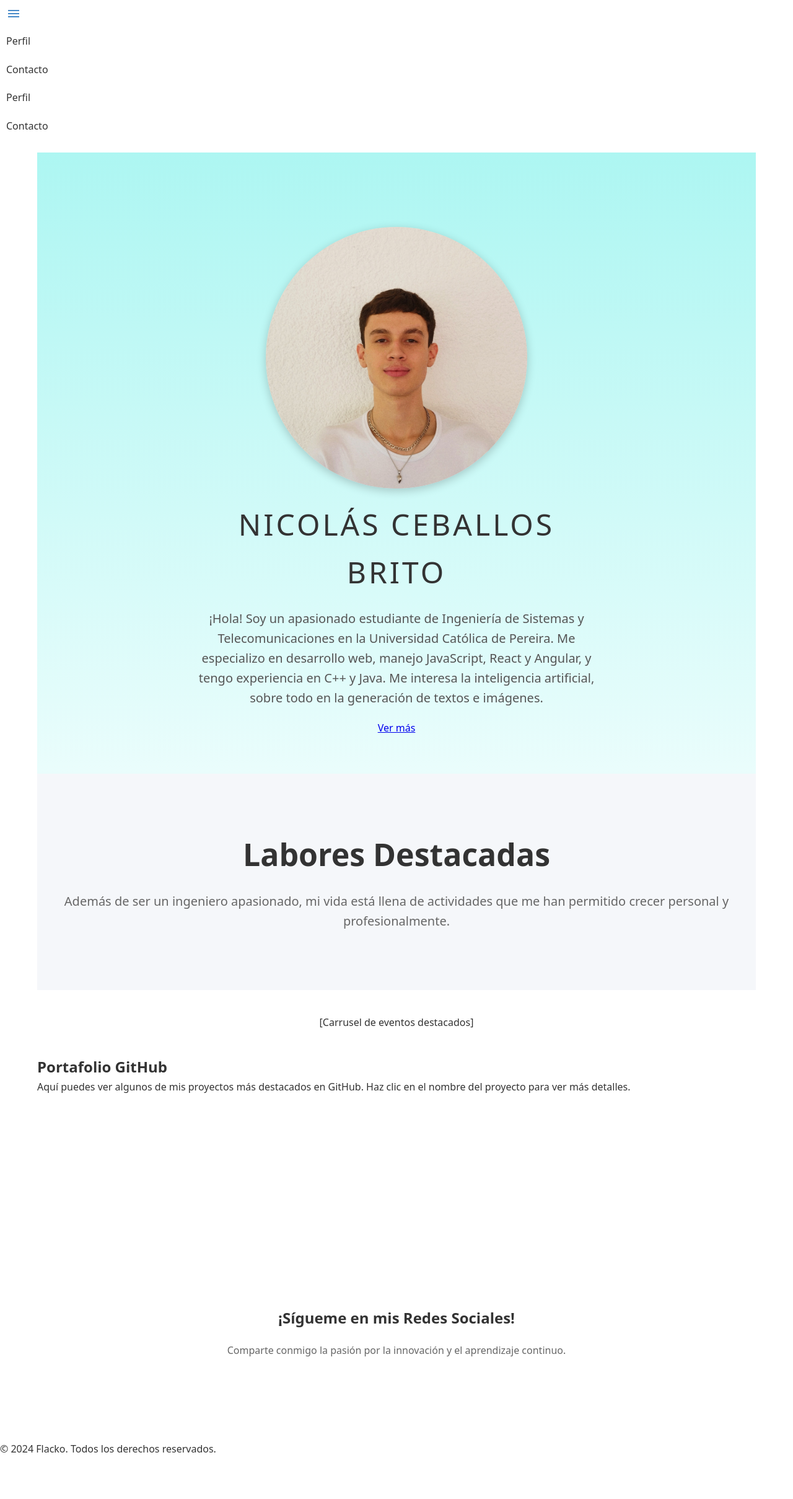
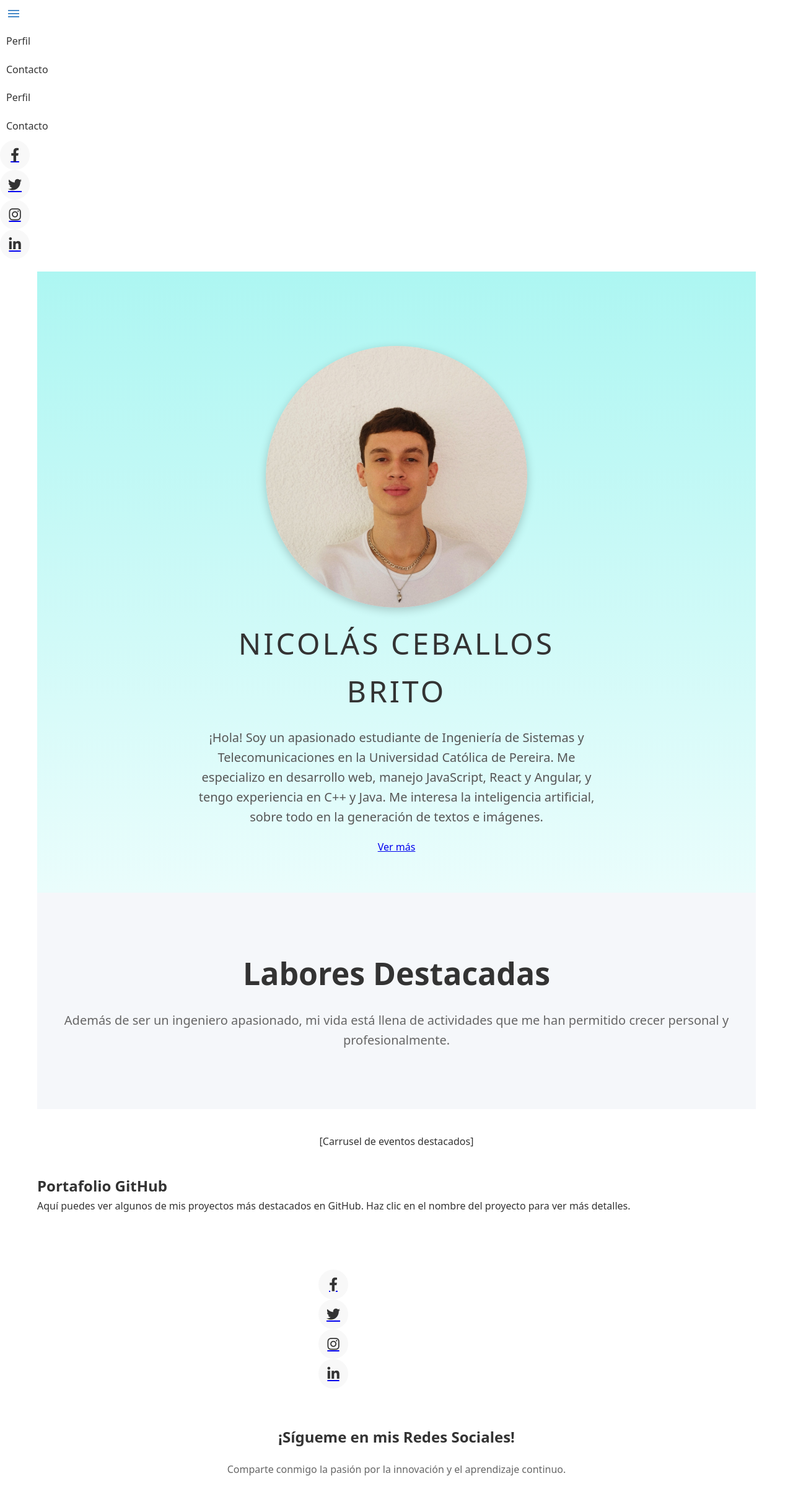
Before and after one commit to Nico2603/PersonalPage, a plain HTML site: page index.html in a window 1280 px wide. Shown: the top 2418 px of the page at 62% size. Before the commit the page ends 2351 px from the top, so only its background shows below. Drawn offline with Linux system fonts and the light colour scheme; no server answers; a web font is replaced by a local one.

Commit message:
Icon add

```diff
--- a/index.html
+++ b/index.html
@@ -7,6 +7,7 @@
     <meta name="description" content="" />
     <title>Perfil SPA</title>
     <link rel="stylesheet" href="style.css" media="screen" />
+    <link rel="stylesheet" href="https://cdnjs.cloudflare.com/ajax/libs/font-awesome/6.4.0/css/all.min.css">
     <link id="u-theme-google-font" rel="stylesheet" href="https://fonts.googleapis.com/css?family=Roboto:100,100i,300,300i,400,400i,500,500i,700,700i,900,900i|Open+Sans:300,300i,400,400i,500,500i,600,600i,700,700i,800,800i" />
     <meta name="theme-color" content="#478ac9" />
     <meta name="twitter:site" content="@" />
@@ -53,16 +54,24 @@
         <div class="u-social-icons u-spacing-10 u-social-icons-1">
           <!-- Íconos sociales (reemplaza los comentarios por tus SVGs si lo deseas) -->
           <a class="u-social-url" title="facebook" target="_blank" href="https://www.facebook.com/NicolasCeballosBrito">
-            <span class="u-icon u-social-facebook u-social-icon u-text-black u-icon-1"></span>
+            <span class="u-icon u-social-facebook u-social-icon u-text-black u-icon-1">
+              <i class="fab fa-facebook-f"></i>
+            </span>
           </a>
           <a class="u-social-url" title="twitter" target="_blank" href="https://twitter.com/NicolasCBrito">
-            <span class="u-icon u-social-twitter u-social-icon u-text-black u-icon-2"></span>
+            <span class="u-icon u-social-twitter u-social-icon u-text-black u-icon-2">
+              <i class="fab fa-twitter"></i>
+            </span>
           </a>
           <a class="u-social-url" title="instagram" target="_blank" href="https://www.instagram.com/nico_ceballos26/">
-            <span class="u-icon u-social-instagram u-social-icon u-text-black u-icon-3"></span>
+            <span class="u-icon u-social-instagram u-social-icon u-text-black u-icon-3">
+              <i class="fab fa-instagram"></i>
+            </span>
           </a>
           <a class="u-social-url" title="linkedin" target="_blank" href="https://www.linkedin.com/in/nicolas-ceballos-brito/">
-            <span class="u-icon u-social-custom u-social-icon u-icon-4"></span>
+            <span class="u-icon u-social-custom u-social-icon u-text-black u-icon-4">
+              <i class="fab fa-linkedin-in"></i>
+            </span>
           </a>
         </div>
       </div>
@@ -133,16 +142,24 @@
                   <div class="u-container-layout u-valign-middle">
                     <div class="u-align-center-xs u-hover-feature u-social-icons u-spacing-20 u-social-icons-1">
                       <a class="u-social-url" title="facebook" target="_blank" href="https://www.facebook.com/NicolasCeballosBrito">
-                        <span class="u-icon u-social-facebook u-social-icon u-icon-1"></span>
+                        <span class="u-icon u-social-facebook u-social-icon u-icon-1">
+                          <i class="fab fa-facebook-f"></i>
+                        </span>
                       </a>
                       <a class="u-social-url" title="twitter" target="_blank" href="https://twitter.com/NicolasCBrito">
-                        <span class="u-icon u-social-twitter u-social-icon u-icon-2"></span>
+                        <span class="u-icon u-social-twitter u-social-icon u-icon-2">
+                          <i class="fab fa-twitter"></i>
+                        </span>
                       </a>
                       <a class="u-social-url" title="instagram" target="_blank" href="https://www.instagram.com/nico_ceballos26/">
-                        <span class="u-icon u-social-instagram u-social-icon u-icon-3"></span>
+                        <span class="u-icon u-social-instagram u-social-icon u-icon-3">
+                          <i class="fab fa-instagram"></i>
+                        </span>
                       </a>
                       <a class="u-social-url" title="linkedin" target="_blank" href="https://www.linkedin.com/in/nicolas-ceballos-brito/">
-                        <span class="u-icon u-social-custom u-social-icon u-icon-4"></span>
+                        <span class="u-icon u-social-custom u-social-icon u-icon-4">
+                          <i class="fab fa-linkedin-in"></i>
+                        </span>
                       </a>
                     </div>
                   </div>
--- a/style.css
+++ b/style.css
@@ -418,6 +418,47 @@ body {
 }
 
 /* ========================================
+   Iconos de Redes Sociales
+======================================== */
+.u-social-icons .u-icon {
+  display: flex;
+  align-items: center;
+  justify-content: center;
+  width: 48px;
+  height: 48px;
+  border-radius: 50%;
+  background-color: #f8f8f8;
+  color: #333;
+  transition: all 0.3s ease;
+}
+
+.u-social-icons .u-icon:hover {
+  background-color: #333;
+  color: #fff;
+  transform: translateY(-3px);
+}
+
+.u-social-icons .u-icon i {
+  font-size: 22px;
+}
+
+.u-social-facebook .u-icon:hover {
+  background-color: #3b5998;
+}
+
+.u-social-twitter .u-icon:hover {
+  background-color: #1da1f2;
+}
+
+.u-social-instagram .u-icon:hover {
+  background-color: #e1306c;
+}
+
+.u-social-custom .u-icon:hover {
+  background-color: #0077b5;
+}
+
+/* ========================================
    Fuente Personalizada
 ======================================== */
 @font-face {
```
